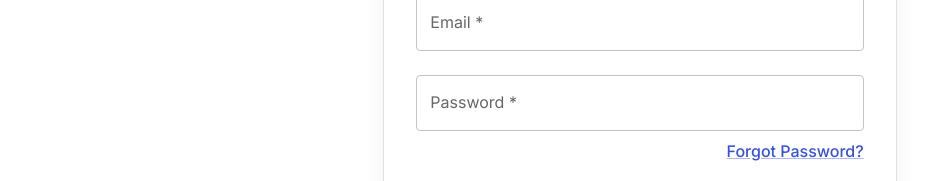
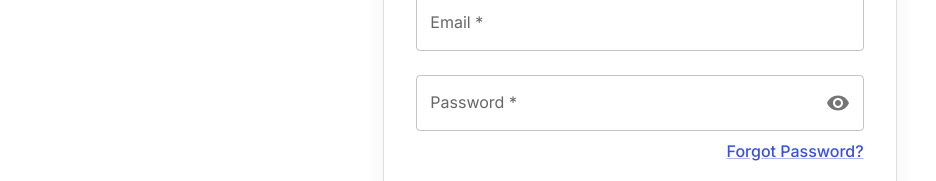
Before and after one commit to pelu-mi/Project-CoMS, a React (Vite) app in the folder client/: page /login in a window 1280 px wide. Shown: the part 331-512 px from the top of the page, without its empty margins (0-936 px from the left). Built offline with nearby package versions, Linux system fonts and the light colour scheme.

Commit message:
add show/hide password icon

```diff
--- /dev/null
+++ b/client/src/components/PasswordTextField/PasswordTextField.jsx
@@ -0,0 +1,35 @@
+import { forwardRef, useState } from "react";
+import { Visibility, VisibilityOff } from "@mui/icons-material";
+import { IconButton, InputAdornment, TextField } from "@mui/material";
+
+export const PasswordTextField = forwardRef(function BasePasswordInput(props, ref) {
+  const [showPassword, setShowPassword] = useState(false);
+
+  const handleClickShowPassword = () => setShowPassword((show) => !show);
+
+  const handleMouseDownPassword = (event) => {
+    event.preventDefault();
+  };
+
+  return (
+    <TextField
+      {...props}
+      ref={ref}
+      type={showPassword ? "text" : "password"}
+      InputProps={{
+        endAdornment: (
+          <InputAdornment position="end" sx={{ marginRight: "4px" }}>
+            <IconButton
+              aria-label="toggle password visibility"
+              onClick={handleClickShowPassword}
+              onMouseDown={handleMouseDownPassword}
+              edge="end"
+            >
+              {showPassword ? <VisibilityOff /> : <Visibility />}
+            </IconButton>
+          </InputAdornment>
+        ),
+      }}
+    />
+  );
+});
--- /dev/null
+++ b/client/src/components/PasswordTextField/index.js
@@ -0,0 +1 @@
+export { PasswordTextField } from "./PasswordTextField";
--- a/client/src/pages/CreateAccountPage/CreateAccountPage.jsx
+++ b/client/src/pages/CreateAccountPage/CreateAccountPage.jsx
@@ -16,6 +16,7 @@
 import { useUser } from "context/UserProvider/UserProvider";
 import { ROLES } from "constants/role";
 import { useCreateAccountForm } from "./hooks/useCreateAccountForm";
+import { PasswordTextField } from "components/PasswordTextField";
 
 /**
  * Create Account Page
@@ -103,18 +104,16 @@
                 helperText={errors.email?.message}
                 {...register("email")}
               />
-              <TextField
+              <PasswordTextField
                 label="Password *"
-                type="password"
                 placeholder="At least 8 characters"
                 fullWidth
                 error={errors.password}
                 helperText={errors.password?.message}
                 {...register("password")}
               />
-              <TextField
+              <PasswordTextField
                 label="Confirm Password *"
-                type="password"
                 placeholder="At least 8 characters"
                 fullWidth
                 error={errors.confirmPassword}
--- a/client/src/pages/LoginPage/LoginPage.jsx
+++ b/client/src/pages/LoginPage/LoginPage.jsx
@@ -20,6 +20,7 @@
 import { PageLayout } from "components/PageLayout";
 import { useUser } from "context/UserProvider/UserProvider";
 import { useLoginForm } from "./hooks/useLoginForm";
+import { PasswordTextField } from "components/PasswordTextField";
 
 /**
  * Login Page
@@ -59,9 +60,8 @@
                 alignItems="flex-end"
                 gap="8px"
               >
-                <TextField
+                <PasswordTextField
                   label="Password *"
-                  type="password"
                   placeholder="Enter your password"
                   fullWidth
                   error={errors.password}
--- a/client/src/pages/ResetPasswordPage/ResetPasswordPage.jsx
+++ b/client/src/pages/ResetPasswordPage/ResetPasswordPage.jsx
@@ -19,6 +19,7 @@
 import { useLocation } from "react-router-dom";
 import { LOGIN_ROUTE } from "routes";
 import { useResetPasswordForm } from "./hooks/useResetPasswordForm";
+import { PasswordTextField } from "components/PasswordTextField";
 
 /**
  * Reset Password Page
@@ -58,9 +59,8 @@
                 {...register("resetPin")}
               />
 
-              <TextField
+              <PasswordTextField
                 label="New Password *"
-                type="password"
                 placeholder="At least 8 characters"
                 fullWidth
                 error={errors.newPassword}
@@ -68,9 +68,8 @@
                 {...register("newPassword")}
               />
 
-              <TextField
+              <PasswordTextField
                 label="Confirm New Password *"
-                type="password"
                 placeholder="Enter your confirm password"
                 fullWidth
                 error={errors.confirmPassword}
```
